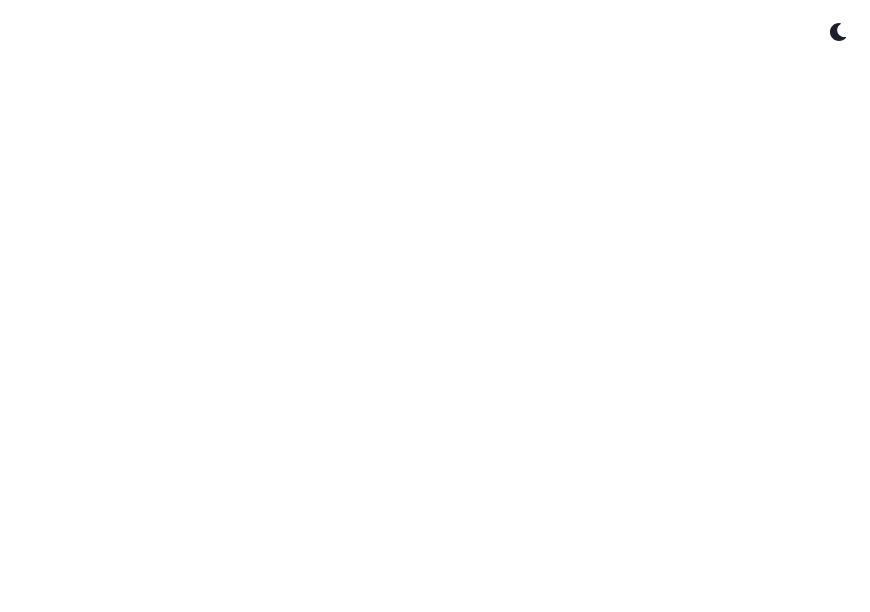
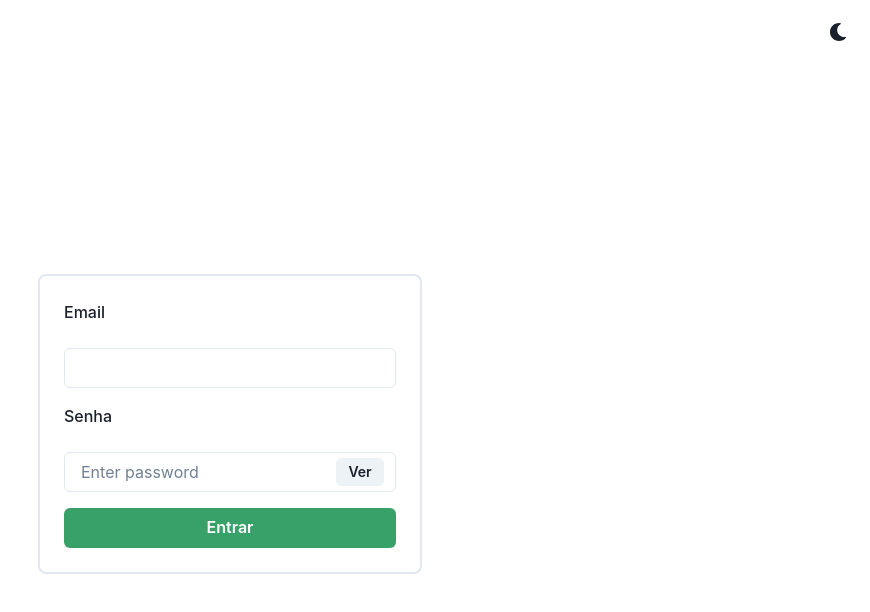
Before and after one commit to LuanAccioly/university-restaurant-manager, a React (Create React App) app in the folder web/: page / in a window 1280 px wide. Shown: the top 612 px of the page, without its empty margins (410-1280 px from the left). Built offline with nearby package versions, Linux system fonts and the light colour scheme.

Commit message:
login page

```diff
--- a/web/src/App.js
+++ b/web/src/App.js
@@ -2,23 +2,20 @@ import React from 'react';
 import {
   ChakraProvider,
   Box,
-  Text,
-  Link,
-  VStack,
-  Code,
   Grid,
   theme,
 } from '@chakra-ui/react';
 import { ColorModeSwitcher } from './ColorModeSwitcher';
+import { LoginPage } from './pages/LoginPage/LoginPage';
 
 function App() {
   return (
     <ChakraProvider theme={theme}>
       <Box textAlign="center" fontSize="xl">
-        <Grid minH="100vh" p={3}>
+        <Grid p={3}>
           <ColorModeSwitcher justifySelf="flex-end" />
-
         </Grid>
+        <LoginPage/>
       </Box>
     </ChakraProvider>
   );
--- /dev/null
+++ b/web/src/components/EmailInput/EmailInput.js
@@ -0,0 +1,17 @@
+import {FormLabel, Input } from "@chakra-ui/react"
+import { useState } from "react"
+
+export const EmailInput = () => {
+    const [input, setInput] = useState('')
+
+    const handleInputChange = (e) => setInput(e.target.value)
+
+
+    return (
+        <>
+        <FormLabel>Email</FormLabel>
+        <Input type='email' value={input} onChange={handleInputChange} />
+        </>
+
+    )
+  }
--- /dev/null
+++ b/web/src/components/PasswordInput/PasswordInput.js
@@ -0,0 +1,25 @@
+import { Button, FormLabel, Input, InputGroup, InputRightElement } from "@chakra-ui/react"
+import React from 'react';
+
+export const PasswordInput= () => {
+    const [show, setShow] = React.useState(false)
+    const handleClick = () => setShow(!show)
+
+    return (
+        <>
+        <FormLabel>Senha</FormLabel>
+      <InputGroup size='md'>
+        <Input
+          pr='4.5rem'
+          type={show ? 'text' : 'password'}
+          placeholder='Enter password'
+        />
+        <InputRightElement width='4.5rem'>
+          <Button h='1.75rem' size='sm' onClick={handleClick}>
+            {show ? 'Ver' : 'Ver'}
+          </Button>
+        </InputRightElement>
+      </InputGroup>
+        </>
+    )
+  }
--- /dev/null
+++ b/web/src/pages/LoginPage/LoginPage.js
@@ -0,0 +1,18 @@
+import { Box, Button, Center, FormControl, VStack} from "@chakra-ui/react";
+import { EmailInput } from "../../components/EmailInput/EmailInput";
+import { PasswordInput } from "../../components/PasswordInput/PasswordInput";
+
+export const LoginPage = () => {
+    return (
+        <Center minH="90vh">
+            <Box p={6} maxW="sm" borderWidth="2px" borderRadius="lg" >
+                <VStack spacing={4} align='stretch'>
+                    <EmailInput/>
+                    <PasswordInput marginTop={150}/>
+                    <Button w={"100%"} colorScheme='green'>Entrar</Button>
+                </VStack>
+            </Box>
+
+        </Center>
+    );
+};
```
Also changed, not shown: 1 other file (tests, documents, lock files or other folders).
